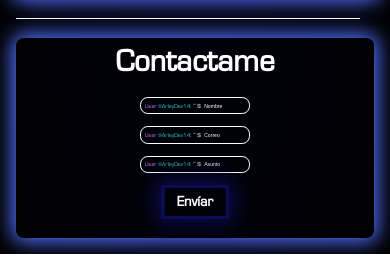
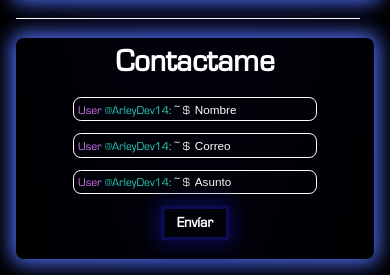
Before and after one commit to ArleyDev14/PortafolioArleyDev14, a plain HTML site: page index.html in a window 390 px wide. Shown: the part 2081-2356 px from the top of the page. Before the commit the page ends 2335 px from the top, so only its background shows below. Drawn offline with Linux system fonts and the light colour scheme.

Commit message:
feat: :sparkles: FrontEnd

```diff
--- a/Index/index.css
+++ b/Index/index.css
@@ -848,4 +848,14 @@ footer form{
     footer h1{
         font-size:8vw;
     }
+
+    .cajas_inputs{
+        width:60vw;
+        font-size: 3vw;
+    }
+
+    .cajas_inputs input{
+        font-size:3vw;
+        width:12vw;
+    }
 }
```
